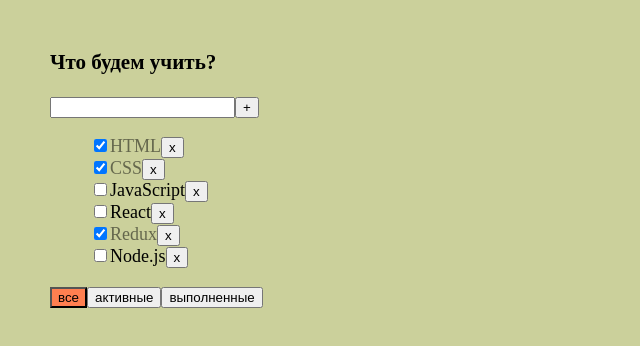
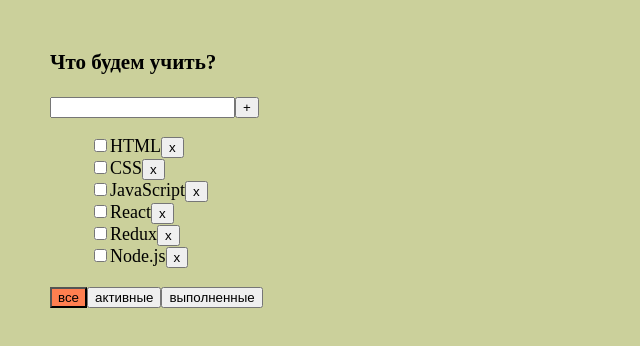
Before and after one commit to KamranBabaev/Trello, a React (Create React App) app in the folder my-app/: page / in a window 1280 px wide. Shown: the top 346 px of the page, without its empty margins (0-640 px from the left). Built offline with nearby package versions, Linux system fonts and the light colour scheme.

Commit message:
04 part end

```diff
--- a/my-app/src/App.tsx
+++ b/my-app/src/App.tsx
@@ -7,11 +7,11 @@ function App() {
 
     const [filter, setFilter] = useState<FilterValuesType>('все');
     const [tasks, setTasks] = useState<Array<tasksPropsType>>([
-        {id: v1(), title: 'HTML', isDone: true},
-        {id: v1(), title: 'CSS', isDone: true},
+        {id: v1(), title: 'HTML', isDone: false},
+        {id: v1(), title: 'CSS', isDone: false},
         {id: v1(), title: 'JavaScript', isDone: false},
         {id: v1(), title: 'React', isDone: false},
-        {id: v1(), title: 'Redux', isDone: true},
+        {id: v1(), title: 'Redux', isDone: false},
         {id: v1(), title: 'Node.js', isDone: false},
     ]);
 
@@ -35,7 +35,8 @@ function App() {
     }
 
     let changeTaskStatus = (taskID: string, isDone: boolean) => {
-
+        const updatedTasks = tasks.map( t => t.id === taskID ? {...t, isDone: isDone} : t)
+        setTasks(updatedTasks)
     }
 
     let getFilterTasks = () => {
@@ -52,6 +53,7 @@ function App() {
     return (
         <div className="App-wrapper">
             <Todolist
+                changeTaskStatus={changeTaskStatus}
                 filter={filter}
                 title='Что будем учить?'
                 tasks={getFilterTasks()}
--- a/my-app/src/components/Todolist/Todolist.tsx
+++ b/my-app/src/components/Todolist/Todolist.tsx
@@ -9,6 +9,7 @@ export type TodolistPropsType = {
     removeTask: (id: string) => void;
     addTask: (titleTask: string) => void;
     changeFilter: (value: FilterValuesType) => void;
+    changeTaskStatus: (taskID: string, isDone: boolean) => void
 }
 
 export type tasksPropsType = {
@@ -40,7 +41,10 @@ const Todolist = (props: TodolistPropsType) => {
         const removeTask = () => props.removeTask(t.id)
         return (
             <li key={t.id}>
-                <input type='checkbox' checked={t.isDone}/>
+                <input
+                    type='checkbox'
+                    checked={t.isDone}
+                    onChange={(e) => props.changeTaskStatus(t.id, e.currentTarget.checked)}/>
                 <span className={t.isDone ? 'is-done' : ''}>{t.title}</span>
                 <button className={styles.buttTasks} onClick={removeTask}>x</button>
             </li>)
```
